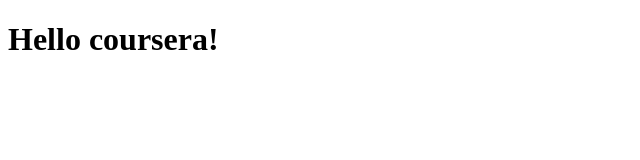
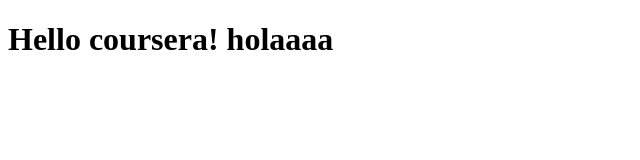
Before and after one commit to Pallati-tejasri/coursera_test, a plain HTML site: page site/index.html in a window 1280 px wide. Shown: the whole page, without its empty margins (0-640 px from the left). Drawn offline with Linux system fonts and the light colour scheme.

Commit message:
Small change in index.html page

```diff
--- a/site/index.html
+++ b/site/index.html
@@ -4,7 +4,7 @@
 	<title>Hello COURSERA</title>
 </head>
 <body>
-    <h1>Hello coursera!</h1>
+    <h1>Hello coursera! holaaaa</h1>
 
 </body>
 </html>
```
